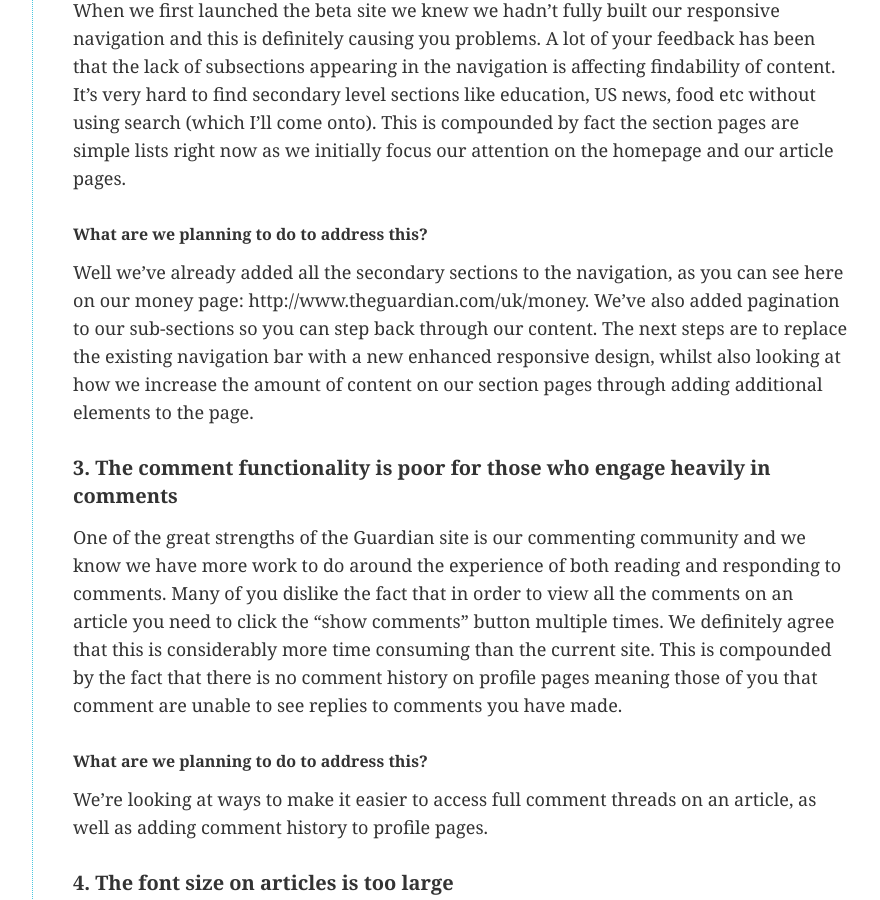
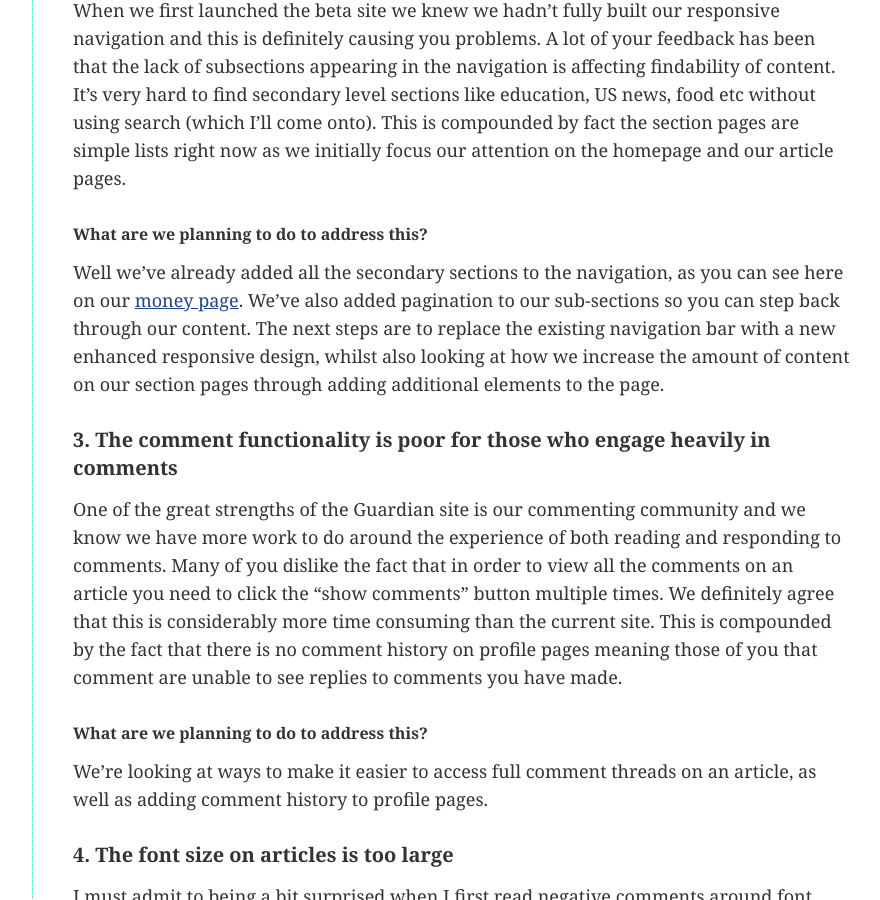
Before and after one commit to guardian/next, a Jekyll site: the page built from jekyll/_posts/2014-03-21-feedback-so-far.md, in a window 1280 px wide and 900 px high, scrolled down 1777 px. Shown: the whole window, without its empty margins (188-1068 px from the left). Built offline with Jekyll 4.4.1, drawn with Linux system fonts in a browser that asks for light colours; some web fonts are replaced; Markdown is read by kramdown in place of the engine named in the settings.

Commit message:
add money link (yes, still pushing to master)

```diff
--- a/jekyll/_posts/2014-03-21-feedback-so-far.md
+++ b/jekyll/_posts/2014-03-21-feedback-so-far.md
@@ -27,7 +27,7 @@ Density is a key challenge for us with a responsive redesign, and is a challenge
 When we first launched the beta site we knew we hadn't fully built our responsive navigation and this is definitely causing you problems. A lot of your feedback has been that the lack of subsections appearing in the navigation is affecting findability of content. It’s very hard to find secondary level sections like education, US news, food etc without using search (which I'll come onto). This is compounded by fact the section pages are simple lists right now as we initially focus our attention on the homepage and our article pages.
 
 ### What are we planning to do to address this?
-Well we've already added all the secondary sections to the navigation, as you can see here on our money page: http://www.theguardian.com/uk/money. We’ve also added pagination to our sub-sections so you can step back
+Well we've already added all the secondary sections to the navigation, as you can see here on our [money page](http://www.theguardian.com/uk/money). We’ve also added pagination to our sub-sections so you can step back
 through our content. The next steps are to replace the existing navigation bar with a new enhanced responsive design, whilst also looking at how we increase the amount of content on our section pages through adding additional elements to the page.
 
 ## 3. The comment functionality is poor for those who engage heavily in comments
```
